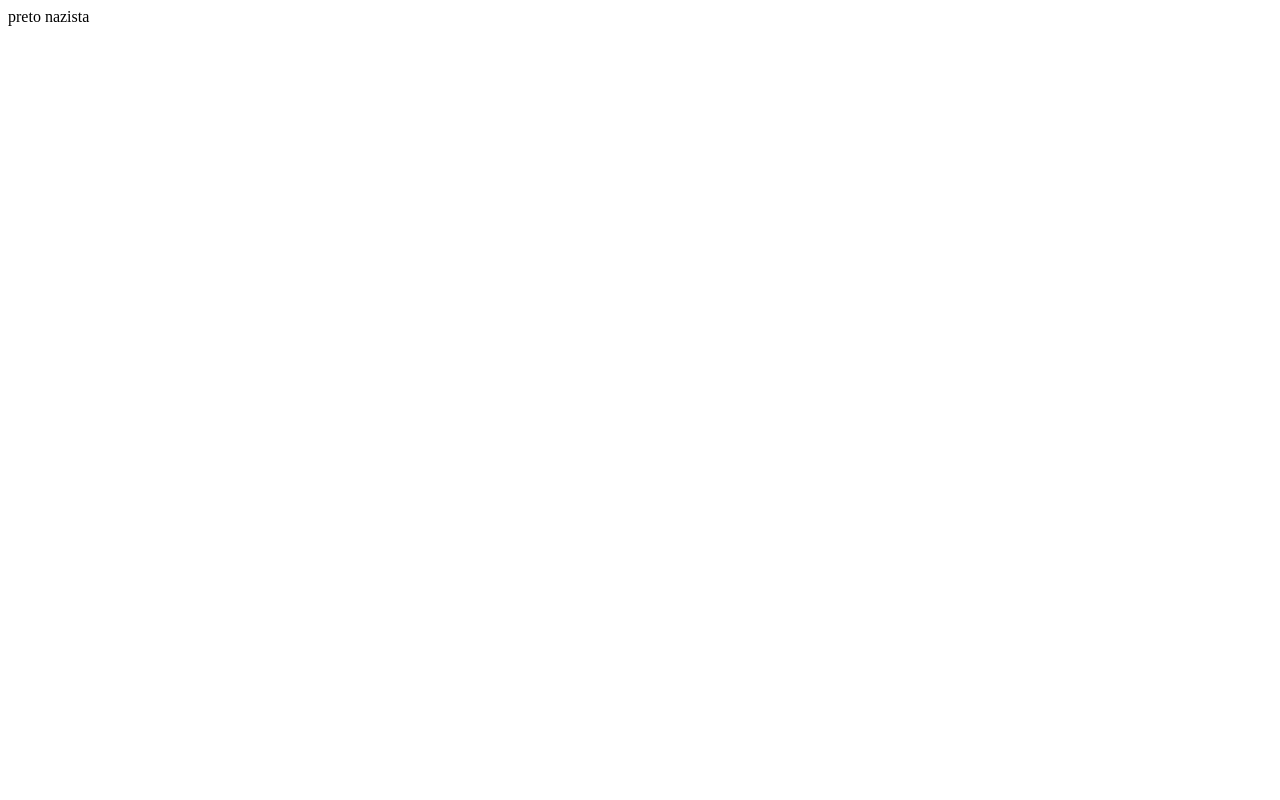
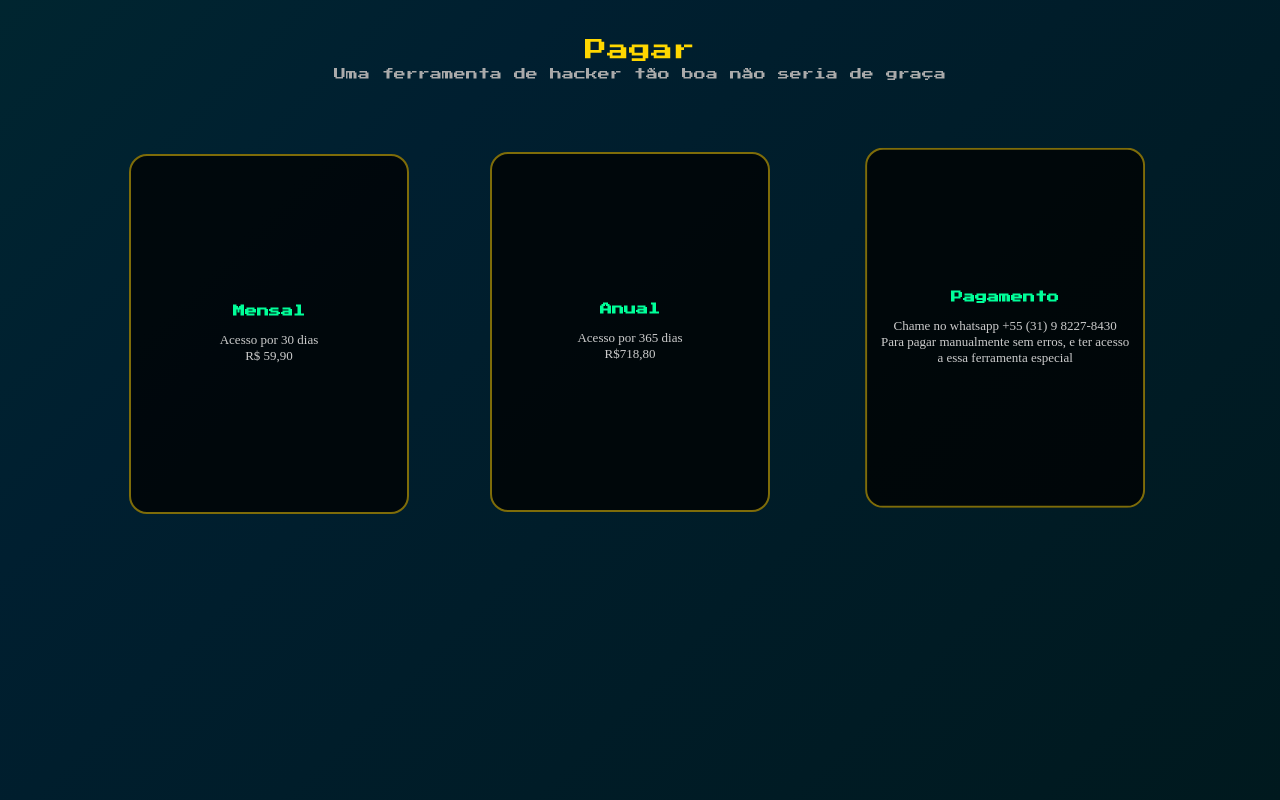
Before and after one commit to luismetzker/Arcryx-X-Pegalabyte, a website: page public/dashboard.html in a window 1280 px wide. Drawn offline with Linux system fonts and the light colour scheme.

Commit message:
update 09/06/2026 20:25:25,92

```diff
--- a/public/dashboard.html
+++ b/public/dashboard.html
@@ -1 +1,225 @@
-preto nazista
+<!DOCTYPE html>
+<html lang="pt-br">
+<head>
+<meta charset="UTF-8">
+<meta name="viewport" content="width=device-width, initial-scale=1.0">
+<title>Pagar - Dashboard</title>
+
+<link href="https://fonts.googleapis.com/css2?family=Press+Start+2P&display=swap" rel="stylesheet">
+
+<style>
+
+/* =========================
+   BASE
+========================= */
+
+*{
+    margin:0;
+    padding:0;
+    box-sizing:border-box;
+}
+
+body{
+    min-height:100vh;
+    display:flex;
+    flex-direction:column;
+    align-items:center;
+
+    background: linear-gradient(-45deg,#00140f,#001f30,#003d2f,#00284a);
+    background-size:400% 400%;
+    animation:bg 12s ease infinite;
+}
+
+@keyframes bg{
+    0%{background-position:0% 50%;}
+    50%{background-position:100% 50%;}
+    100%{background-position:0% 50%;}
+}
+
+/* =========================
+   HEADER
+========================= */
+
+.header{
+    margin-top:40px;
+    text-align:center;
+}
+
+.title{
+    font-family:'Press Start 2P', cursive;
+    font-size:22px;
+    color:#FFD700;
+    animation:float 6s ease-in-out infinite;
+}
+
+.subtitle{
+    margin-top:10px;
+    font-size:12px;
+    color:#aaa;
+    font-family:'Press Start 2P', cursive;
+    animation:float 7s ease-in-out infinite;
+}
+
+@keyframes float{
+    0%{transform:translateY(0);}
+    50%{transform:translateY(-6px);}
+    100%{transform:translateY(0);}
+}
+
+/* =========================
+   WRAPPER
+========================= */
+
+.wrapper{
+    display:flex;
+    gap:90px;
+    margin-top:60px;
+}
+
+/* =========================
+   MOVIMENTO
+========================= */
+
+.box{
+    width:280px;
+    height:360px;
+}
+
+.mover{
+    width:100%;
+    height:100%;
+    animation:move 9s ease-in-out infinite;
+}
+
+.box:nth-child(1) .mover{animation-duration:8s;}
+.box:nth-child(2) .mover{animation-duration:10s;}
+.box:nth-child(3) .mover{animation-duration:12s;}
+
+@keyframes move{
+    0%{transform:translate(0,0);}
+    25%{transform:translate(12px,-10px);}
+    50%{transform:translate(-10px,8px);}
+    75%{transform:translate(8px,12px);}
+    100%{transform:translate(0,0);}
+}
+
+/* =========================
+   CARD
+========================= */
+
+.card{
+    width:100%;
+    height:100%;
+
+    background:rgba(0,0,0,0.75);
+    border:2px solid #7e6c09;
+    border-radius:18px;
+
+    display:flex;
+    flex-direction:column;
+    justify-content:center;
+    align-items:center;
+
+    color:white;
+
+    transition:0.25s ease;
+}
+
+/* 🔥 MESMO EFEITO PARA HOVER E CLICK */
+.card:hover,
+.card.active{
+    transform:scale(1.2);
+    z-index:10;
+    border-color:#FFD700;
+    box-shadow:0 0 25px #FFD700;
+}
+
+.card h3{
+    font-family:'Press Start 2P', cursive;
+    font-size:12px;
+    color:#00ff99;
+    margin-bottom:15px;
+}
+
+.card p{
+    font-size:13px;
+    color:#ccc;
+    text-align:center;
+    padding:0 10px;
+}
+
+/* mobile */
+@media (max-width:768px){
+    .wrapper{flex-direction:column;}
+}
+
+</style>
+</head>
+
+<body>
+
+<div class="header">
+    <div class="title">Pagar</div>
+    <div class="subtitle">Uma ferramenta de hacker tão boa não seria de graça</div>
+</div>
+
+<div class="wrapper">
+
+    <div class="box" onclick="toggle(this)">
+        <div class="mover">
+            <div class="card">
+                <h3>Mensal</h3>
+                <p>Acesso por 30 dias</p>
+                <p>R$ 59,90</p>
+            </div>
+        </div>
+    </div>
+
+    <div class="box" onclick="toggle(this)">
+        <div class="mover">
+            <div class="card">
+                <h3>Anual</h3>
+                <p>Acesso por 365 dias</p>
+                <p>R$718,80</p>
+            </div>
+        </div>
+    </div>
+
+    <div class="box" onclick="toggle(this)">
+        <div class="mover">
+            <div class="card">
+                <h3>Pagamento</h3>
+                <p>Chame no whatsapp +55 (31) 9 8227-8430</p>
+                <p>Para pagar manualmente sem erros, e ter acesso a essa ferramenta especial</p>
+            </div>
+        </div>
+    </div>
+
+</div>
+
+<script>
+
+function toggle(el){
+
+    const card = el.querySelector(".card");
+    const isActive = card.classList.contains("active");
+
+    // se já está ativo → desativa e sai
+    if(isActive){
+        card.classList.remove("active");
+        return;
+    }
+
+    // remove todos os outros ativos
+    document.querySelectorAll(".card.active").forEach(c => {
+        c.classList.remove("active");
+    });
+
+    // ativa o clicado
+    card.classList.add("active");
+}
+
+</script>
+
+</body>
+</html>
```
